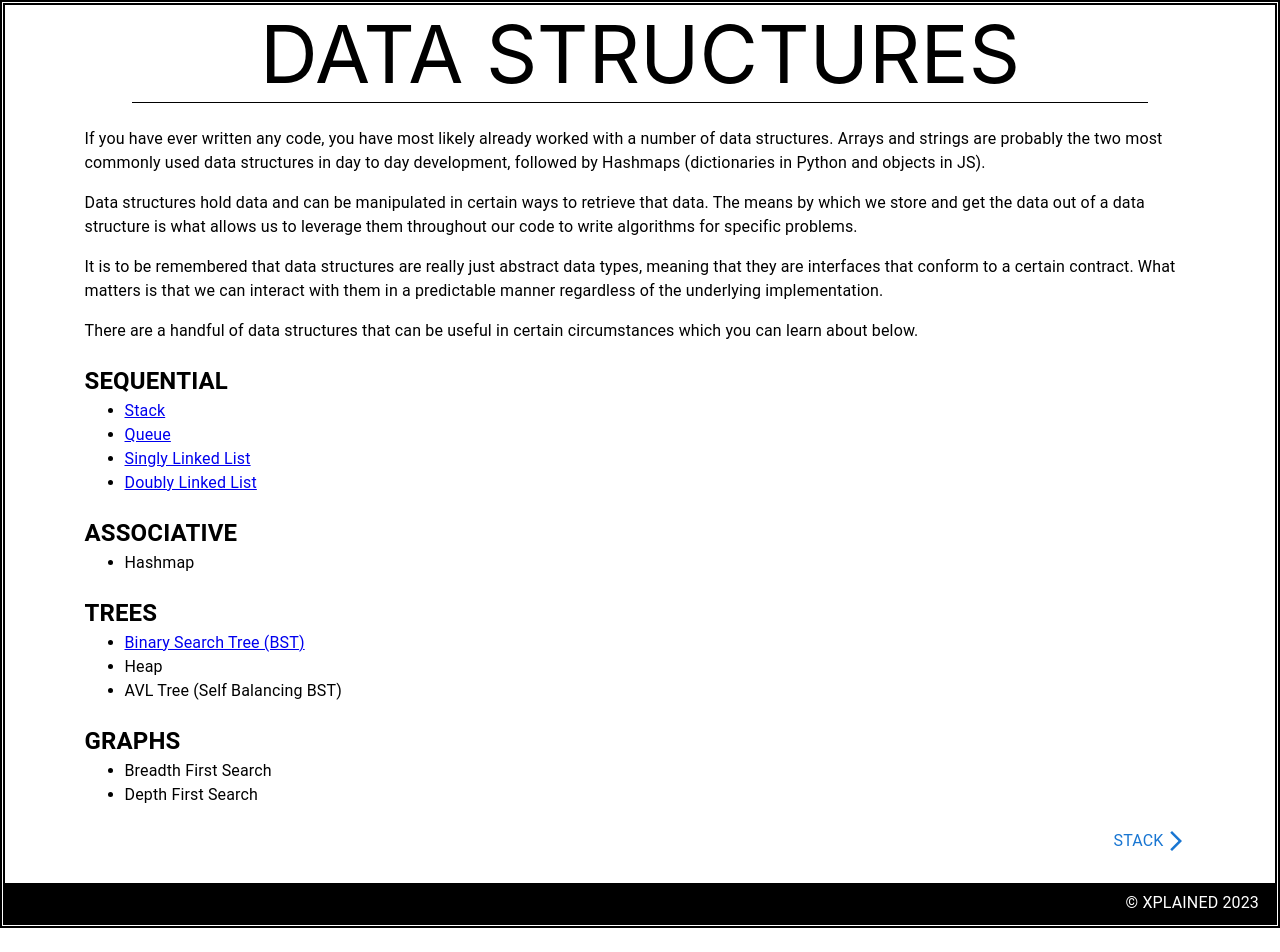
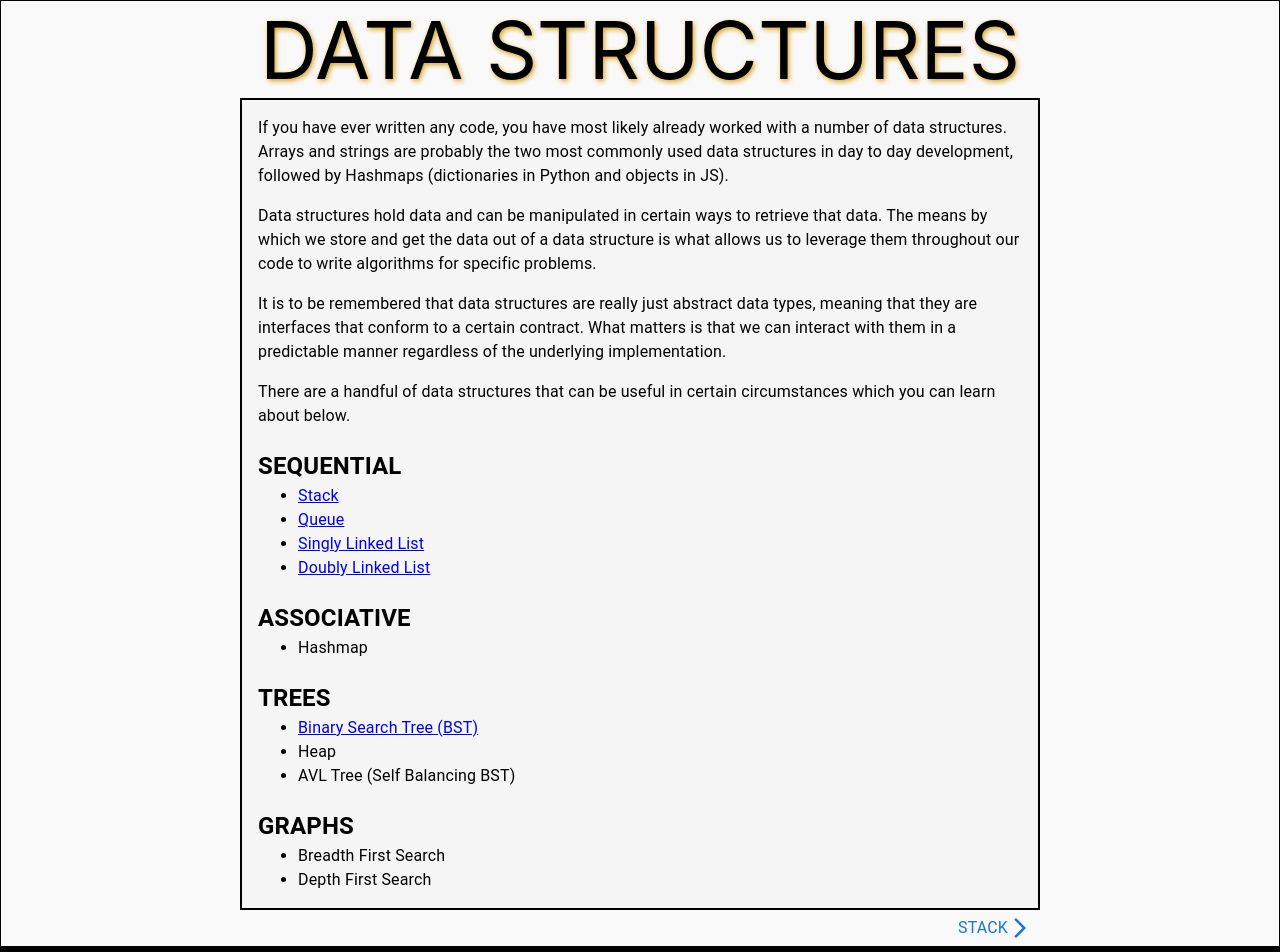
Before and after one commit to OTTTO/xplained, a React (Create React App) app: page / in a window 1280 px wide. Shown: the top 952 px of the page. Before the commit the page ends 928 px from the top, so only its background shows below. Built offline with nearby package versions, Linux system fonts and the light colour scheme.

Commit message:
XPL-3: Finish initial styling

```diff
--- a/src/components/DSContainer.js
+++ b/src/components/DSContainer.js
@@ -4,10 +4,10 @@ import { Footer } from "./Footer";
 
 export function DSContainer({ title, children }) {
   return (
-    <Grid border="double thick black" id="outerGrid">
+    <Grid id="outerGrid" border="1px solid black" backgroundColor="#f9f9f9">
       <Grid container direction="column" margin="0 auto">
         <Title title={title} />
-        <Grid width="90%" margin="0 auto" paddingBottom="1rem">
+        <Grid width="90%" maxWidth="800px" margin="0 auto">
           {children}
         </Grid>
         <Footer />
--- /dev/null
+++ b/src/components/DSTypography.js
@@ -0,0 +1,13 @@
+import { Typography } from "@mui/material";
+
+export function DSTypography({ children }) {
+  return (
+    <Typography
+      padding="0rem 1rem"
+      border="2px solid black"
+      backgroundColor="#f5f5f5"
+    >
+      {children}
+    </Typography>
+  );
+}
--- a/src/components/PageButtons.js
+++ b/src/components/PageButtons.js
@@ -4,15 +4,15 @@ import ArrowForwardIosIcon from "@mui/icons-material/ArrowForwardIos";
 import OtherHousesIcon from "@mui/icons-material/OtherHouses";
 import { Link } from "react-router-dom";
 import { PageButtonText } from "./PageButtonText";
+import { href } from "misc/href";
 
 export function PageButtons({
-  backTitle = undefined,
-  backTo = undefined,
-  forwardTitle = undefined,
-  forwardTo = undefined,
-  hasHome = true,
+  backTitle,
+  backTo,
+  forwardTitle,
+  forwardTo,
+  isHome,
 }) {
-  const homeLink = "/";
   return (
     <Grid display="flex" justifyContent="space-between" alignItems="center">
       <Grid>
@@ -29,8 +29,8 @@ export function PageButtons({
         position="absolute"
         sx={{ transform: "translate(-50%, -5%)", left: "50%" }}
       >
-        {hasHome && (
-          <Link to={homeLink}>
+        {!isHome && (
+          <Link to={href.ds.home}>
             <IconButton>
               <OtherHousesIcon />
             </IconButton>
--- a/src/components/Title.js
+++ b/src/components/Title.js
@@ -1,13 +1,16 @@
 import { Typography } from "@mui/material";
-import { TitleDivider } from "./TitleDivider";
 
 export function Title({ title }) {
   return (
     <>
-      <Typography variant="h1" textAlign="center" color="black">
+      <Typography
+        variant="h1"
+        color="black"
+        textAlign="center"
+        sx={{ textShadow: "0.1rem 0.1rem 0.3rem goldenrod" }}
+      >
         {title}
       </Typography>
-      <TitleDivider />
     </>
   );
 }
--- a/src/components/TitleDivider.js
+++ b/src/components/TitleDivider.js
@@ -4,10 +4,11 @@ export function TitleDivider() {
   return (
     <Divider
       sx={{
-        borderColor: "black",
+        borderColor: "rgba(0,0,0,1)",
         borderBottomWidth: 1,
         width: "80%",
         margin: "0 auto",
+        opacity: 1,
       }}
     />
   );
--- a/src/pages/DataStructures/BinarySearchTree/BSTPage.js
+++ b/src/pages/DataStructures/BinarySearchTree/BSTPage.js
@@ -7,6 +7,7 @@ import { BSTDemo } from "./BSTDemo";
 import { DSDivider } from "components/DSDivider";
 import { DSContainer } from "components/DSContainer";
 import { href } from "misc/href";
+import { DSTypography } from "components/DSTypography";
 
 export function BSTPage() {
   useEffect(() => {
@@ -15,7 +16,7 @@ export function BSTPage() {
 
   return (
     <DSContainer title="BINARY SEARCH TREE">
-      <Typography>
+      <DSTypography>
         <p>
           While sequential data structures are all lined up in sequence either
           front to back or top down, trees branch out with nodes in multiple
@@ -148,7 +149,7 @@ export function BSTPage() {
         />
         <DSDivider />
         <BSTDemo />
-      </Typography>
+      </DSTypography>
       <PageButtons backTitle="DOUBLY LINKED LIST" backTo={href.ds.dll} />
     </DSContainer>
   );
--- a/src/pages/DataStructures/Index.js
+++ b/src/pages/DataStructures/Index.js
@@ -1,5 +1,5 @@
-import { Typography } from "@mui/material";
 import { DSContainer } from "components/DSContainer";
+import { DSTypography } from "components/DSTypography";
 import { PageButtons } from "components/PageButtons";
 import { href } from "misc/href";
 import { useEffect } from "react";
@@ -11,13 +11,7 @@ export function Index() {
   }, []);
   return (
     <DSContainer title="DATA STRUCTURES">
-      <Typography
-        sx={{
-          backgroundColor: "white",
-          margin: "0rem auto 0",
-          padding: ".5rem 1rem",
-        }}
-      >
+      <DSTypography>
         <p>
           If you have ever written any code, you have most likely already worked
           with a number of data structures. Arrays and strings are probably the
@@ -73,12 +67,8 @@ export function Index() {
           <li>Breadth First Search</li>
           <li>Depth First Search</li>
         </ul>
-        <PageButtons
-          forwardTitle="STACK"
-          forwardTo={href.ds.stack}
-          hasHome={false}
-        />
-      </Typography>
+      </DSTypography>
+      <PageButtons forwardTitle="STACK" forwardTo={href.ds.stack} isHome />
     </DSContainer>
   );
 }
--- a/src/pages/DataStructures/LinkedList/DLLPage.js
+++ b/src/pages/DataStructures/LinkedList/DLLPage.js
@@ -1,12 +1,12 @@
-import { Typography } from "@mui/material";
 import { useEffect } from "react";
-import { codeSnippets } from "misc/codeSnippets";
 import { CodeBlock } from "components/CodeBlock";
 import { PageButtons } from "components/PageButtons";
-import { DLLDemo } from "./DLLDemo";
 import { DSDivider } from "components/DSDivider";
 import { DSContainer } from "components/DSContainer";
+import { DSTypography } from "components/DSTypography";
+import { codeSnippets } from "misc/codeSnippets";
 import { href } from "misc/href";
+import { DLLDemo } from "./DLLDemo";
 
 export function DLLPage() {
   useEffect(() => {
@@ -15,7 +15,7 @@ export function DLLPage() {
 
   return (
     <DSContainer title="DOUBLY LINKED LIST">
-      <Typography>
+      <DSTypography>
         <p>
           A doubly linked list follows the same concept as a singly linked list
           except there can be addition/deletion/traversal from either the tail
@@ -149,7 +149,7 @@ export function DLLPage() {
         </p>
         <DSDivider />
         <DLLDemo />
-      </Typography>
+      </DSTypography>
       <PageButtons
         backTitle="SINGLY LINKED LIST"
         backTo={href.ds.sll}
--- a/src/pages/DataStructures/LinkedList/SLLPage.js
+++ b/src/pages/DataStructures/LinkedList/SLLPage.js
@@ -1,12 +1,12 @@
-import { Typography } from "@mui/material";
 import { useEffect } from "react";
-import { codeSnippets } from "misc/codeSnippets";
 import { CodeBlock } from "components/CodeBlock";
 import { PageButtons } from "components/PageButtons";
-import { SLLDemo } from "./SLLDemo";
 import { DSDivider } from "components/DSDivider";
 import { DSContainer } from "components/DSContainer";
+import { DSTypography } from "components/DSTypography";
+import { codeSnippets } from "misc/codeSnippets";
 import { href } from "misc/href";
+import { SLLDemo } from "./SLLDemo";
 
 export function SLLPage() {
   useEffect(() => {
@@ -15,7 +15,7 @@ export function SLLPage() {
 
   return (
     <DSContainer title="SINGLY LINKED LIST">
-      <Typography>
+      <DSTypography>
         <p>
           A linked list is a sequential data structure. It behaves similarly to
           an array except that it has different algorithmic complexity meaning
@@ -122,7 +122,7 @@ export function SLLPage() {
         </p>
         <DSDivider />
         <SLLDemo />
-      </Typography>
+      </DSTypography>
       <PageButtons
         backTitle="QUEUE"
         backTo={href.ds.queue}
--- a/src/pages/DataStructures/Queue/QueuePage.js
+++ b/src/pages/DataStructures/Queue/QueuePage.js
@@ -1,12 +1,12 @@
-import { Typography } from "@mui/material";
 import { useEffect } from "react";
 import { codeSnippets } from "misc/codeSnippets";
 import { CodeBlock } from "components/CodeBlock";
 import { PageButtons } from "components/PageButtons";
 import { QueueDemo } from "./QueueDemo";
 import { DSDivider } from "components/DSDivider";
+import { DSContainer } from "components/DSContainer";
+import { DSTypography } from "components/DSTypography";
 import { href } from "misc/href";
-import { DSContainer } from "components/DSContainer";
 
 export function QueuePage() {
   useEffect(() => {
@@ -14,8 +14,8 @@ export function QueuePage() {
   }, []);
 
   return (
-    <DSContainer title="STACK">
-      <Typography>
+    <DSContainer title="QUEUE">
+      <DSTypography>
         <p>
           You are probably familiar with the term queue, as in the queue (or
           line) at the movie theater. The first person that goes into the queue,
@@ -93,7 +93,7 @@ export function QueuePage() {
         />
         <DSDivider />
         <QueueDemo />
-      </Typography>
+      </DSTypography>
       <PageButtons
         backTitle="STACK"
         backTo={href.ds.stack}
--- a/src/pages/DataStructures/Stack/StackPage.js
+++ b/src/pages/DataStructures/Stack/StackPage.js
@@ -1,12 +1,12 @@
-import { Typography } from "@mui/material";
 import { useEffect } from "react";
 import { codeSnippets } from "misc/codeSnippets";
 import { CodeBlock } from "components/CodeBlock";
 import { StackDemo } from "./StackDemo";
 import { PageButtons } from "components/PageButtons";
 import { DSDivider } from "components/DSDivider";
+import { DSTypography } from "components/DSTypography";
+import { DSContainer } from "components/DSContainer";
 import { href } from "misc/href";
-import { DSContainer } from "components/DSContainer";
 
 export function StackPage() {
   useEffect(() => {
@@ -15,7 +15,7 @@ export function StackPage() {
 
   return (
     <DSContainer title="STACK">
-      <Typography>
+      <DSTypography>
         <p>
           A stack is a Last In First Out or LIFO data structure. That means that
           the first data to come in is the last data to come out. You can
@@ -82,7 +82,7 @@ export function StackPage() {
         />
         <DSDivider />
         <StackDemo />
-      </Typography>
+      </DSTypography>
       <PageButtons
         forwardTitle="QUEUE"
         forwardTo={href.ds.queue}
```
